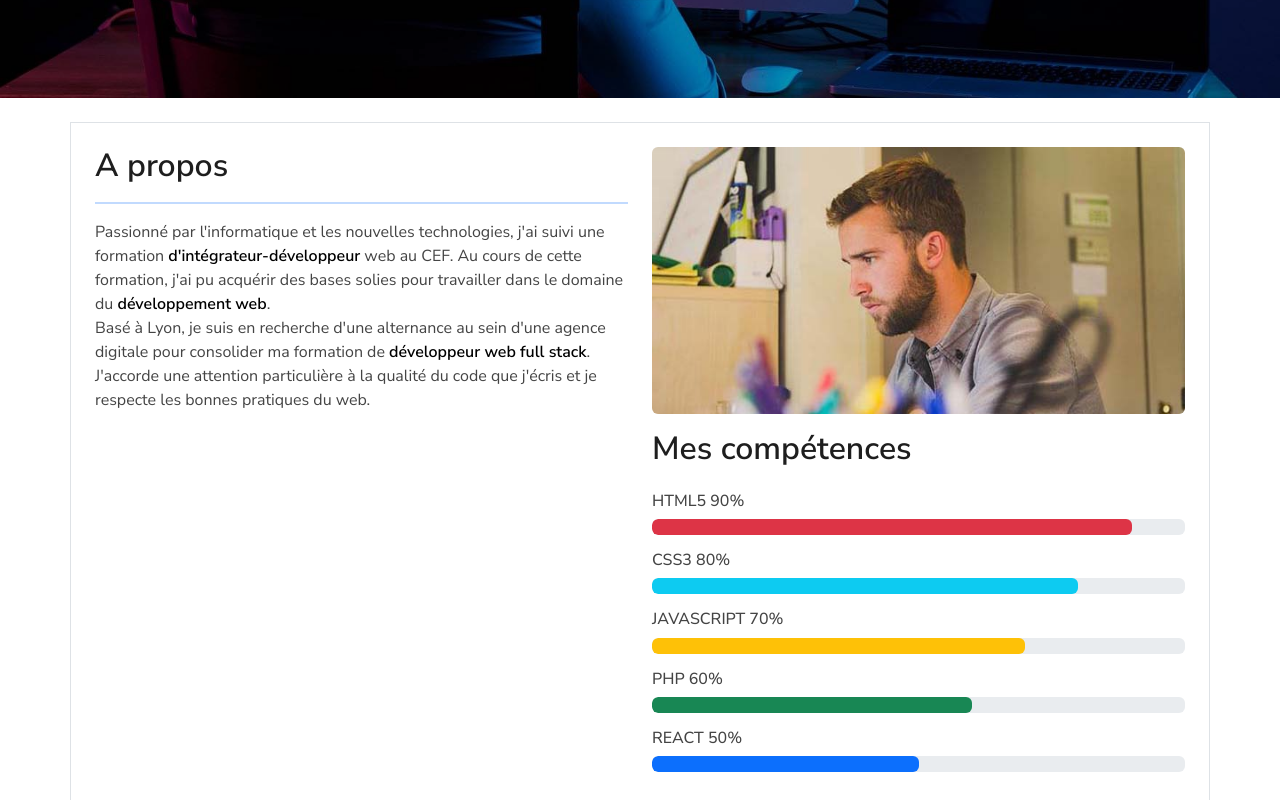
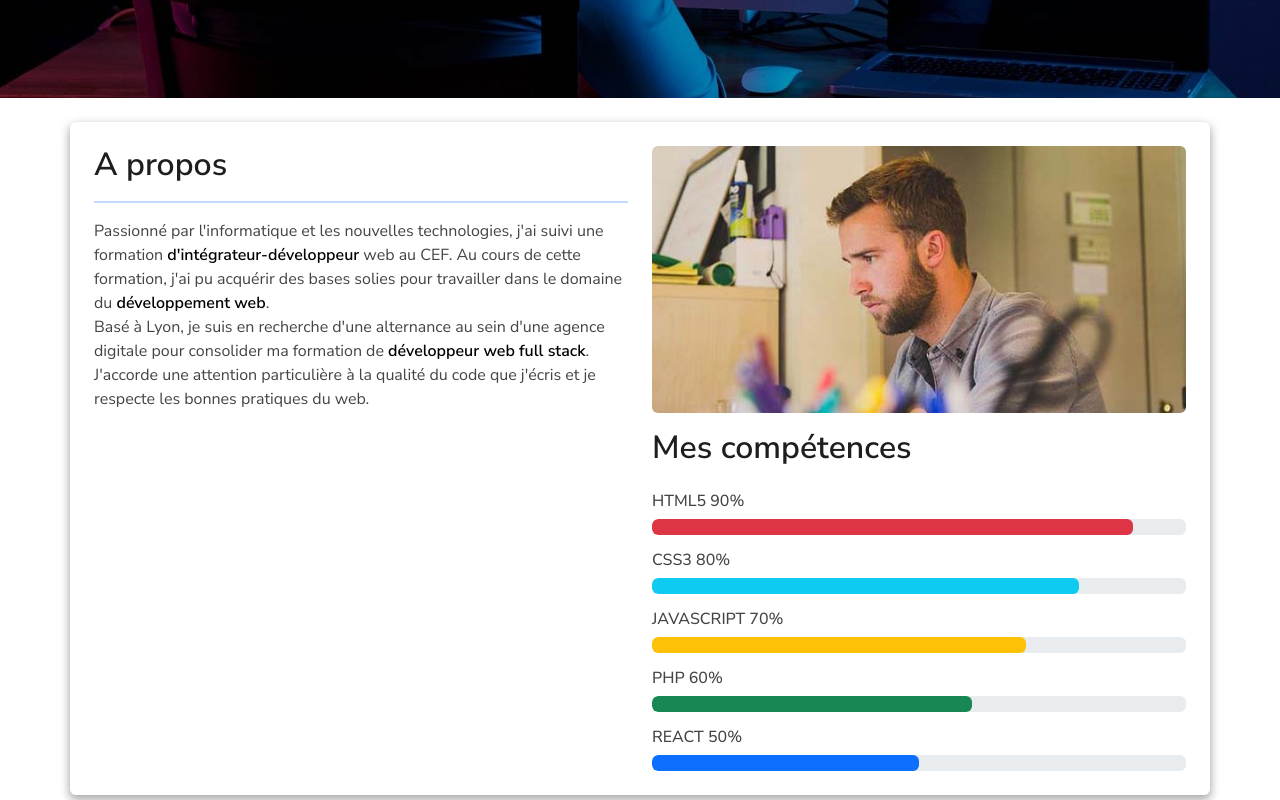
Before and after one commit to ZeleffOff/jhondoe-cv, a React (Create React App) app: page / in a window 1280 px wide. Shown: the part 760-1560 px from the top of the page. Built offline with nearby package versions, Linux system fonts and the light colour scheme.

Commit message:
correction des styles de la section about

```diff
--- a/src/components/Footer.jsx
+++ b/src/components/Footer.jsx
@@ -4,7 +4,7 @@ const arrow = <i class="fa-solid fa-chevron-right" style={{ color: "blue" }} />;
 
 export default function Footer() {
   return (
-    <footer className="pt-4">
+    <footer className="pt-4 mt-4">
       <div className="container">
         <div className="row">
           <div className="col-md-3">
--- a/src/pages/Homepage.jsx
+++ b/src/pages/Homepage.jsx
@@ -6,7 +6,10 @@ export default function Homepage() {
     <div className="homepage">
       <div id="background" className="h-100 w-100"></div>
 
-      <section className="hero mb-4 container d-flex align-items-center justify-content-center text-center">
+      <section
+        className="hero mb-4 container d-flex align-items-center justify-content-center text-center"
+        style={{ minHeight: "100vh" }}
+      >
         <div>
           <h1 className="mb-3 display-2" style={{ fontWeight: "bold" }}>
             Bonjour, je suis Jhon Doe
@@ -20,7 +23,7 @@ export default function Homepage() {
         </div>
       </section>
 
-      <section className="border container about p-4">
+      <section id="about" className="container p-4 rounded">
         <div className="row">
           <div className="col-12 col-md-6">
             <h2 className="title">A propos</h2>
--- a/src/pages/styles/homepage.css
+++ b/src/pages/styles/homepage.css
@@ -9,14 +9,9 @@
   color: var(--text-color);
 }
 
-/* Section hero */
-.hero {
-  min-height: 100vh;
-}
-
 /* Section about */
-.about {
-  min-height: 100vh;
+#about {
+  box-shadow: 0 4px 10px 1px #00000055;
 }
 
 /* Image de fond */
```
